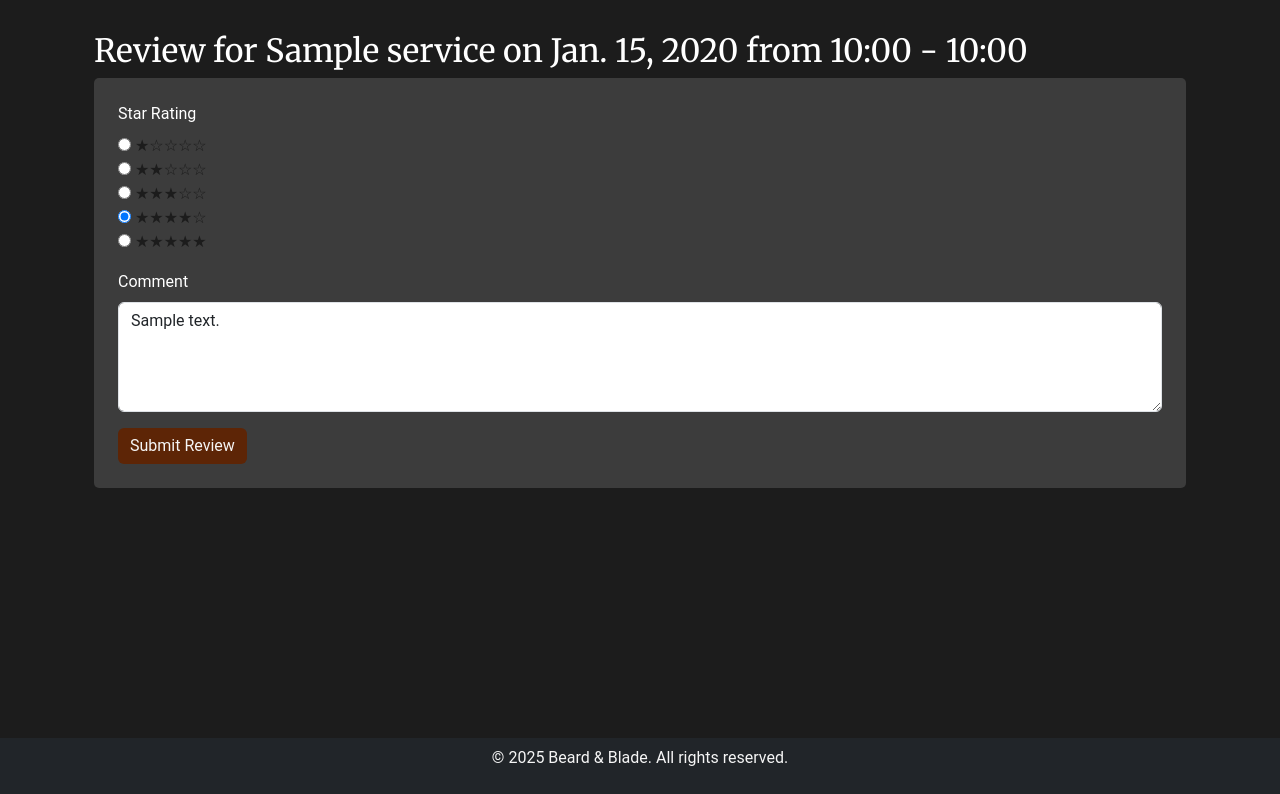
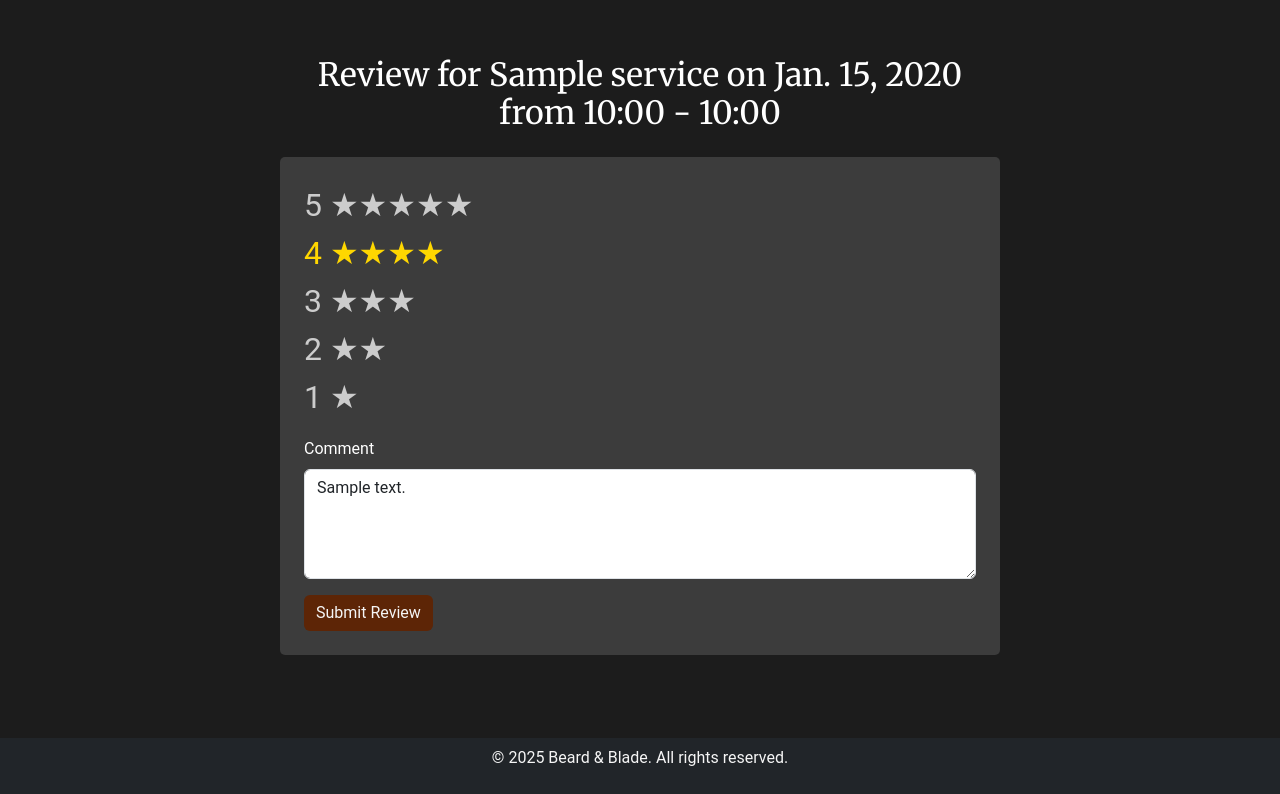
Before and after one commit to collinsevan/beard-blade, a Django app: page /review/edit/1/ in a window 1280 px wide. Shown: the part 62-856 px from the top of the page. Run offline with Django 4.2, Linux system fonts and the light colour scheme; a user stored in the database is signed in; tables that the repository leaves empty hold one stand-in row (values such as "Sample post"); some libraries are stand-ins or nearby versions.

Commit message:
Add star ratings for the review form giving full crud functionality on the front end.

```diff
--- a/barber/forms.py
+++ b/barber/forms.py
@@ -1,29 +1,16 @@
-"""
-Forms for the barber app.
-
-This module contains the ReviewForm for creating and editing reviews,
-including a star rating field and an optional comment field.
-"""
-
 from django import forms
 from .models import Review
 
 STAR_CHOICES = [
-    (1, '★☆☆☆☆'),
-    (2, '★★☆☆☆'),
-    (3, '★★★☆☆'),
-    (4, '★★★★☆'),
-    (5, '★★★★★'),
+    (5, '5 ★★★★★'),
+    (4, '4 ★★★★'),
+    (3, '3 ★★★'),
+    (2, '2 ★★'),
+    (1, '1 ★'),
 ]
 
 
 class ReviewForm(forms.ModelForm):
-    """
-    A ModelForm for the Review model.
-
-    Provides a star rating field using radio buttons and a textarea
-    for an optional comment.
-    """
     rating = forms.ChoiceField(
         choices=STAR_CHOICES,
         widget=forms.RadioSelect(attrs={'class': 'star-rating'})
--- a/barber/views.py
+++ b/barber/views.py
@@ -217,29 +217,40 @@ def register(request):
 @login_required
 def profile(request):
     """
-    Custom profile view for displaying the logged-in user's account details and
-    their bookings. Retrieves all bookings for the user and separates them into
-    upcoming and past bookings based on the current date.
+    Custom profile view for displaying the logged-in user's account details
+    and their bookings. Retrieves all bookings for the user, lazy-updates up
+    to 50 confirmed bookings to 'completed' if their earliest timeslot is in
+    the past, and separates bookings into upcoming and past using the actual
+    end datetime.
     """
-    today = timezone.now().date()
+    now = timezone.now()
 
     confirmed_bookings = Booking.objects.filter(
         user=request.user, status='confirmed'
     ).order_by('timeslots__date')[:50]
+
     for booking in confirmed_bookings:
-        booking_date = booking.get_date()
-        if booking_date and booking_date < today:
+        end_dt = booking.get_end_datetime()
+        if end_dt and end_dt < now:
             booking.status = 'completed'
             booking.save()
 
-    all_bookings = Booking.objects.filter(user=request.user).exclude(
-        status='cancelled'
-    ).distinct().order_by('timeslots__date')
+    all_bookings = Booking.objects.filter(
+        user=request.user
+    ).exclude(status='cancelled').distinct().order_by('timeslots__date')
 
-    # Separate bookings into upcoming and past
-    upcoming_bookings = all_bookings.filter(timeslots__date__gte=today)
-    past_bookings = all_bookings.filter(timeslots__date__lt=today)
+    upcoming_bookings = []
+    past_bookings = []
+
+    for booking in all_bookings:
+        end_dt = booking.get_end_datetime()
+        if end_dt and end_dt < now:
+            past_bookings.append(booking)
+        else:
+            upcoming_bookings.append(booking)
+
     user_reviews = request.user.reviews.all()
+
     context = {
         'username': request.user.username,
         'upcoming_bookings': upcoming_bookings,
--- a/beardblade/urls.py
+++ b/beardblade/urls.py
@@ -38,4 +38,5 @@ urlpatterns = [
          barber_views.create_review, name='create_review'),
     path('review/edit/<int:review_id>/',
          barber_views.edit_review, name='edit_review'),
+    path("ratings/", include("star_ratings.urls", namespace="ratings")),
 ]
--- a/static/css/style.css
+++ b/static/css/style.css
@@ -55,11 +55,11 @@ p {
     border: none !important;
     transition: background-color 0.3s ease !important;
     font-family: "Merriweather", sans-serif
-  }
+}
 
-  .btn-gray:hover {
+.btn-gray:hover {
     background-color: #5a6268 !important;
-  }
+}
 
 
 /* Home Page Background Image */
@@ -242,6 +242,35 @@ footer {
     border: 1px solid #444;
 }
 
+/* Star Rating Widget */
+.star-rating-container {
+    display: inline-flex;
+    gap: 1rem;
+    font-size: 2rem;
+}
+
+.star-rating-container input[type="radio"] {
+    display: none;
+}
+
+.star-rating-container label {
+    color: #ccc;
+    cursor: pointer;
+    transition: color 0.2s ease;
+}
+
+.star-rating-container label:hover {
+    color: #FFD700;
+}
+
+.star-rating-container input[type="radio"]:checked + label {
+    color: #FFD700;
+}
+
+.star-rating-container label.selected-star {
+    color: #FFD700;
+}
+
 /* Media Query for Smaller Screens */
 @media (max-width: 991px) {
     .sidebar {
--- a/static/js/script.js
+++ b/static/js/script.js
@@ -95,6 +95,7 @@ document.addEventListener("DOMContentLoaded", function () {
             });
         }
     }
+
     // Delete Review modal
     var confirmDeleteModal = document.getElementById("confirmDeleteModal");
     if (confirmDeleteModal) {
@@ -105,4 +106,36 @@ document.addEventListener("DOMContentLoaded", function () {
             form.action = "/review/delete/" + reviewId + "/";
         });
     }
+
+    // Star Rating: Maintain selected highlighting by targeting the parent label element
+    const starContainers = document.querySelectorAll(".star-rating-container");
+    starContainers.forEach(function (container) {
+        const radios = container.querySelectorAll("input[type='radio']");
+        // Set initial selected state on page load.
+        radios.forEach(function (radio) {
+            if (radio.checked) {
+                let label = radio.parentElement;
+                if (label && label.tagName.toLowerCase() === 'label') {
+                    label.classList.add("selected-star");
+                }
+            }
+        });
+        // Listen for changes on each radio.
+        radios.forEach(function (radio) {
+            radio.addEventListener("change", function () {
+                radios.forEach(function (r) {
+                    let lbl = r.parentElement;
+                    if (lbl && lbl.tagName.toLowerCase() === 'label') {
+                        lbl.classList.remove("selected-star");
+                    }
+                });
+                if (this.checked) {
+                    let label = this.parentElement;
+                    if (label && label.tagName.toLowerCase() === 'label') {
+                        label.classList.add("selected-star");
+                    }
+                }
+            });
+        });
+    });
 });
--- a/templates/review_form.html
+++ b/templates/review_form.html
@@ -4,15 +4,18 @@
 {% block title %}Review - Beard & Blade{% endblock %}
 
 {% block content %}
-<section class="container mt-4">
-  <h2 class="text-white">
+<section class="container my-5">
+    <div class="row justify-content-center">
+        <div class="col-md-8">
+            <h2 class="text-white text-center mb-4">
                 Review for {{ booking.service.name }} on {{ booking.get_date }} from {{ booking.get_time_range }}
             </h2>
             <form method="post" class="p-4" style="background-color: rgb(60, 60, 60); border-radius: 5px;">
                 {% csrf_token %}
                 <div class="mb-3">
-      <label class="form-label text-white">Star Rating</label>
+                    <div class="star-rating-container">
                         {{ form.rating }}
+                    </div>
                 </div>
                 <div class="mb-3">
                     <label class="form-label text-white">Comment</label>
@@ -20,5 +23,7 @@
                 </div>
                 <button type="submit" class="btn btn-brown">Submit Review</button>
             </form>
+        </div>
+    </div>
 </section>
 {% endblock %}
```
Also changed, not shown: templates/profile.html (+7 -1 lines). Lines whose indentation alone changed are shown as unchanged.
